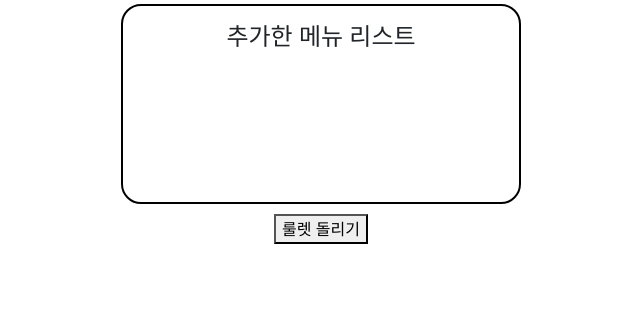
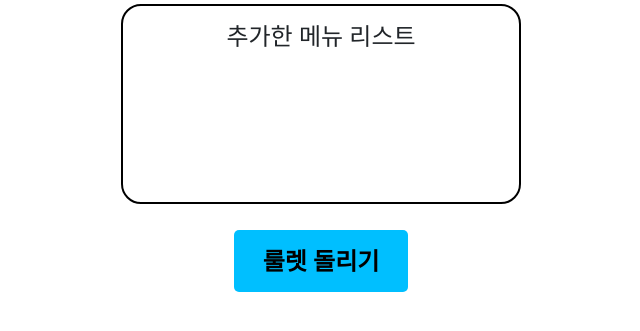
Before and after one commit to aplustudy/menu, a Flask app: page /ladder/ in a window 1280 px wide. Shown: the part 136-467 px from the top of the page, without its empty margins (319-959 px from the left). Run offline with Flask 2, Linux system fonts and the light colour scheme.

Commit message:
사다리타기 기능 완

```diff
--- a/static/css/ladder.css
+++ b/static/css/ladder.css
@@ -10,3 +10,28 @@
     border: 2px solid black;
     border-radius: 20px;
 }
+.main_ladder_btn {
+    background: deepskyblue;
+    margin-top: 1rem;
+    padding: .8rem 1.8rem;
+    border: none;
+    font-size: 1.5rem;
+    font-weight: bold;
+    border-radius: 5px;
+    cursor: pointer;
+}
+.p_tag {
+    display: flex;
+    justify-content: center;
+}
+.ladder_btn {
+    border-radius: 10px;
+    background-color: white;
+    border: 2px solid black;
+    font-size: 14px;
+    height: 30px;
+    margin-left:auto;
+}
+.ladder_p_tag {
+    margin: 0 auto;
+}
--- a/static/js/ladder.js
+++ b/static/js/ladder.js
@@ -1,21 +1,42 @@
 const fooddata = []
 
 const randomValue = (array) => {
-    const random  = Math.floor(Math.random() * array.length)
-    return array[random];
+    if(array.length === 0){
+        const random  = Math.floor(Math.random() * array.length)
+        return array[random];
+    }else{
+        const random  = Math.floor(Math.random() * array.length)
+        return array[random];
+    }
 }
 
 
-let food = randomValue(fooddata);
 
-
-const add_textbox = () => {
+const addTextbox = () => {
     const box = document.getElementById("ladder");
-    const newP = document.createElement('p');
-    const foodvalue = document.getElementById('want_food').value
-    newP.innerHTML = "<p>"+foodvalue+"</p><input type='button' value='삭제' onclick='remove(this)'>";
-    box.appendChild(newP);
+    const newP = document.createElement('div');
+    newP.classList.add('p_tag')
+    const foodValue = document.getElementById('want_food').value
+    if(foodValue === ""){
+        alert("메뉴를 입력해주셔야죠..")
+    }
+    else {
+        newP.innerHTML = "<p class='ladder_p_tag'>" + foodValue + "</p><input type='button' class='ladder_btn' value='삭제' onclick='remove(this)'>";
+        box.appendChild(newP);
+        fooddata.push(foodValue);
+        parent.document.getElementById('want_food').value='';
+    }
 }
 const remove = (obj) => {
     document.getElementById('ladder').removeChild(obj.parentNode);
 }
+
+const randomFood = () => {
+    let food = randomValue(fooddata);
+    if(food === undefined) {
+        alert("음식 안드시려구요?")
+    }
+    else{
+        alert("오늘의 밥은 " + food + " 드셔야겠네요")
+    }
+}
--- a/templates/ladder.html
+++ b/templates/ladder.html
@@ -86,29 +86,23 @@
           </div>
         </nav>
       </div>
-      <div class="mt-5"></div>
       <div class="ladder_main">
         <form>
           <div id="box">
-              <input id="want_food" type="text" placeholder="내가 먹고 싶은 메뉴"> <input type="button" value="추가" onclick="add_textbox()">
+              <input id="want_food" type="text" placeholder="내가 먹고 싶은 메뉴"> <input type="button" value="추가" onclick="addTextbox()">
           </div>
       </form>
         <div class="ladder">
           <h4 class="mt-3" id="input_list">추가한 메뉴 리스트</h4>
-          <div id="ladder"></div>
+          <div id="ladder">
+          </div>
         </div>
         <div>
-          <button class="ladder_btn">룰렛 돌리기</button>
+          <button class="main_ladder_btn" onclick="randomFood()">룰렛 돌리기</button>
         </div>
       </div>
     </div>
-    <script
-      src="https://cdn.jsdelivr.net/npm/bootstrap@5.2.2/dist/js/bootstrap.bundle.min.js"
-      integrity="sha384-OERcA2EqjJCMA+/3y+gxIOqMEjwtxJY7qPCqsdltbNJuaOe923+mo//f6V8Qbsw3"
-      crossorigin="anonymous"
-    ></script>
+    <script src="https://cdn.jsdelivr.net/npm/bootstrap@5.2.2/dist/js/bootstrap.bundle.min.js" integrity="sha384-OERcA2EqjJCMA+/3y+gxIOqMEjwtxJY7qPCqsdltbNJuaOe923+mo//f6V8Qbsw3" crossorigin="anonymous"></script>
     <script type="text/javascript" src="/static/js/ladder.js"></script>
-    <script src="https://ajax.googleapis.com/ajax/libs/jquery/3.5.1/jquery.min.js"></script>
-
   </body>
 </html>
```
